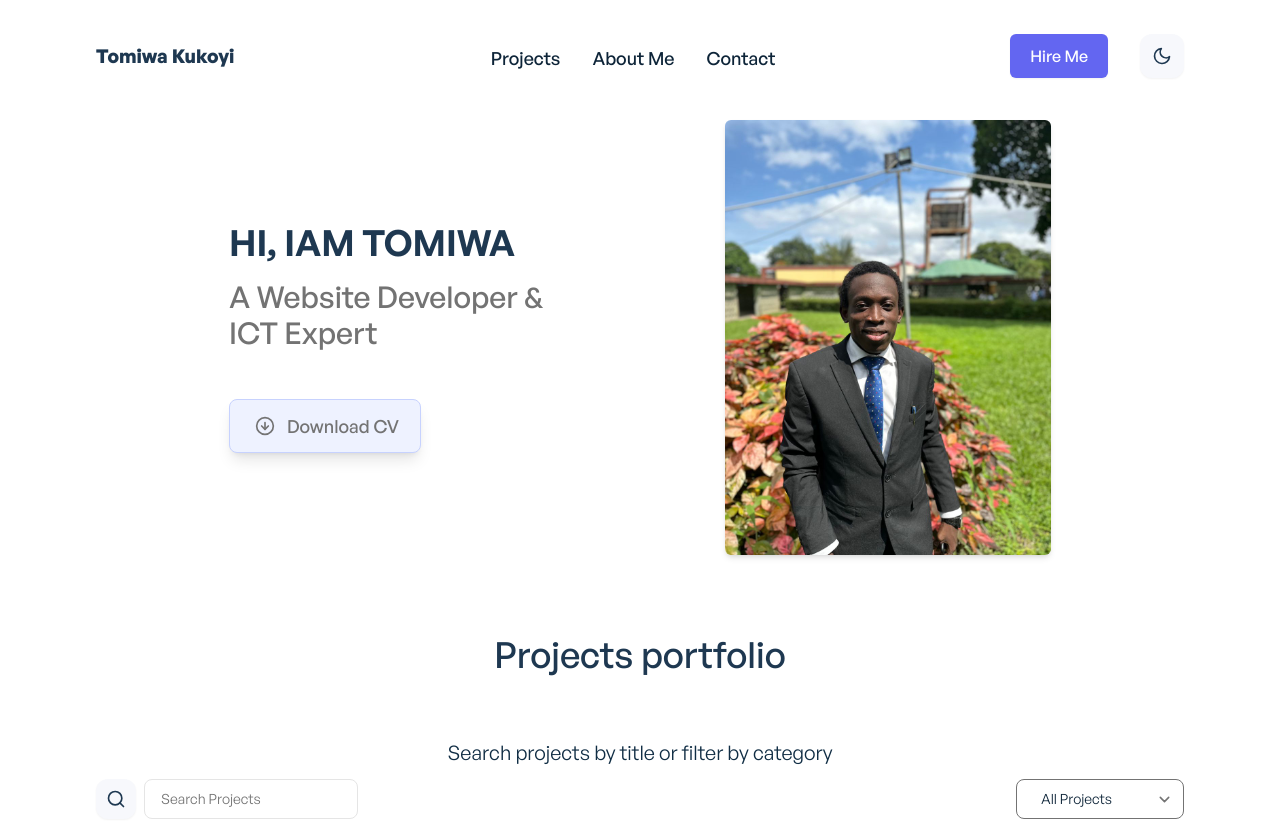
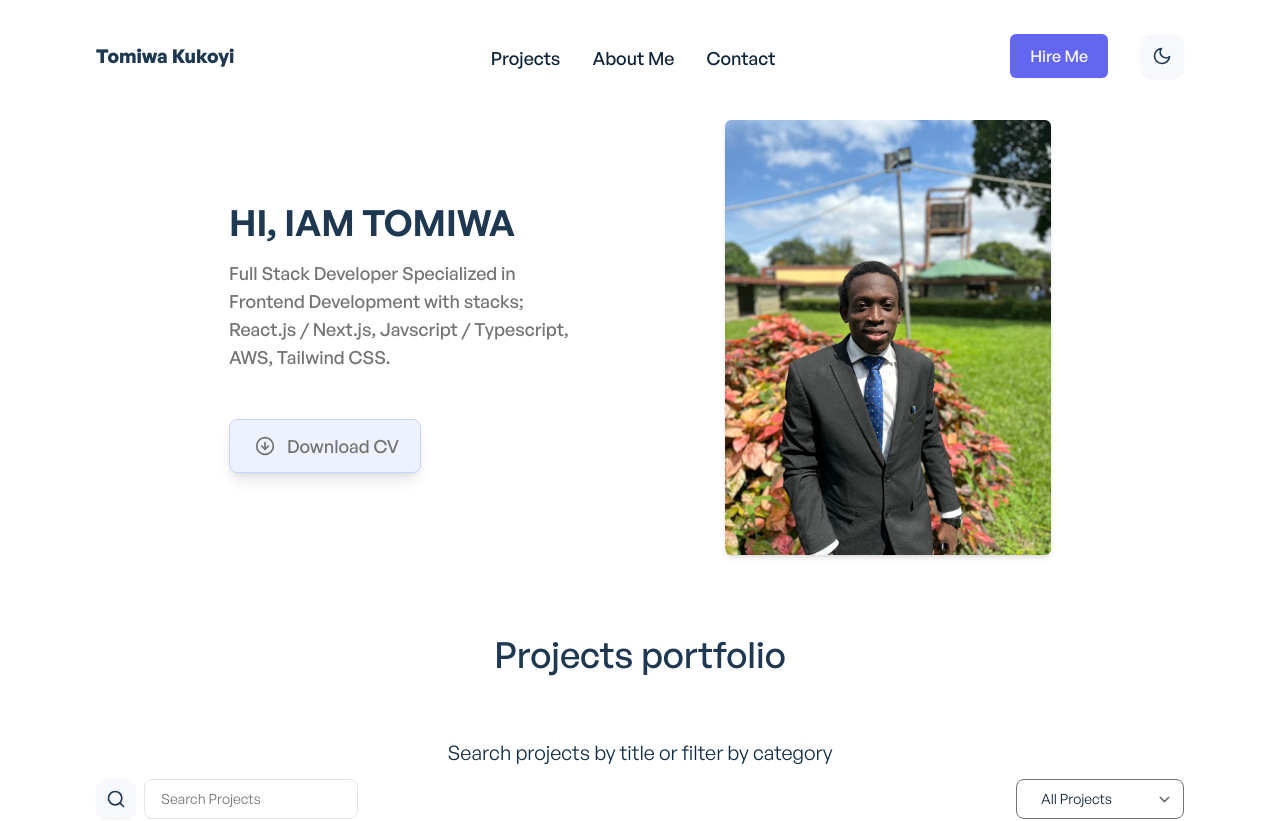
Before and after one commit to Tomiwakukoyi/Tomiwa-Portfolio, a Next.js app: page / in a window 1280 px wide. Shown: the top 821 px of the page. Built offline with nearby package versions, Linux system fonts and the light colour scheme.

Commit message:
change to the app banner

```diff
--- a/components/shared/AppBanner.jsx
+++ b/components/shared/AppBanner.jsx
@@ -34,9 +34,10 @@ function AppBanner() {
             duration: 0.9,
             delay: 0.2,
           }}
-          className="font-general-medium mt-4 text-lg md:text-xl lg:text-2xl xl:text-3xl text-center sm:text-left leading-normal text-gray-500 dark:text-gray-200"
+          className="font-general-medium mt-4 text-md md:text-lg lg:text-lg  text-center sm:text-left leading-normal text-gray-500 dark:text-gray-200"
         >
-          A Website Developer & ICT Expert
+          Full Stack Developer Specialized in Frontend Development with stacks;
+          React.js / Next.js, Javscript / Typescript, AWS, Tailwind CSS.
         </motion.p>
         <motion.div
           initial={{ opacity: 0 }}
```
